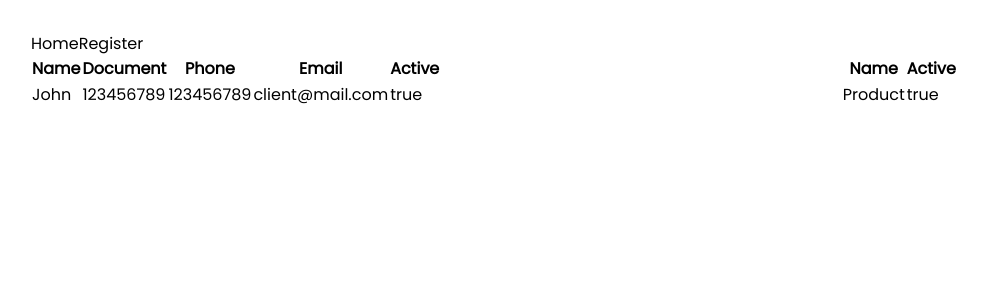
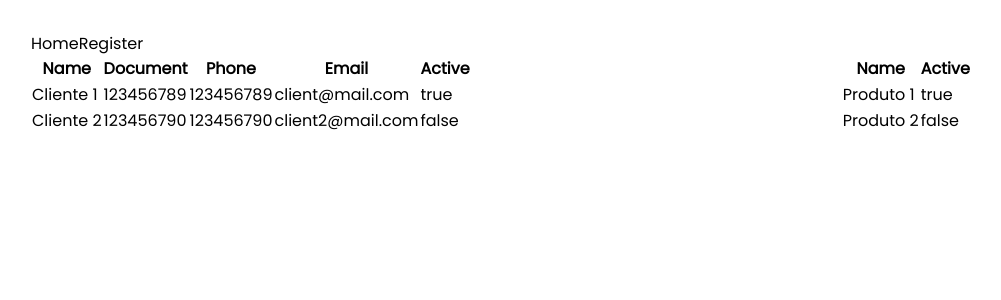
Before and after one commit to LucasFASouza/Clients-Admin, a Vue app: page / in a window 1280 px wide. Shown: the top 300 px of the page, without its empty margins (1-1002 px from the left). Built offline with nearby package versions, Linux system fonts and the light colour scheme; data requests are answered from the project's data file.

Commit message:
feat: list clients and products from the db

```diff
--- a/src/components/ClientsTable.vue
+++ b/src/components/ClientsTable.vue
@@ -11,12 +11,12 @@
         </tr>
       </thead>
       <tbody>
-        <tr>
-          <td>John</td>
-          <td>123456789</td>
-          <td>123456789</td>
-          <td>client@mail.com</td>
-          <td>true</td>
+        <tr v-for="client in data" :key="client.id">
+          <td>{{ client.name }}</td>
+          <td>{{ client.document }}</td>
+          <td>{{ client.phone }}</td>
+          <td>{{ client.email }}</td>
+          <td>{{ client.isActive }}</td>
         </tr>
       </tbody>
     </table>
--- a/src/components/ProductsTable.vue
+++ b/src/components/ProductsTable.vue
@@ -8,9 +8,9 @@
         </tr>
       </thead>
       <tbody>
-        <tr>
-          <td>Product</td>
-          <td>true</td>
+        <tr v-for="product in data" :key="product.id">
+          <td>{{ product.name }}</td>
+          <td>{{ product.isActive }}</td>
         </tr>
       </tbody>
     </table>
@@ -19,7 +19,7 @@
 
 <script>
 export default {
-  name: "ClientsTable",
+  name: "ProductsTable",
 };
 </script>
 
--- a/src/views/HomeView.vue
+++ b/src/views/HomeView.vue
@@ -1,6 +1,6 @@
 <template>
   <main>
-    <div class="flex flex-row">
+    <div class="flex flex-col md:flex-row">
       <clients-table class="w-2/3" />
       <products-table class="w-1/3" />
     </div>
```
